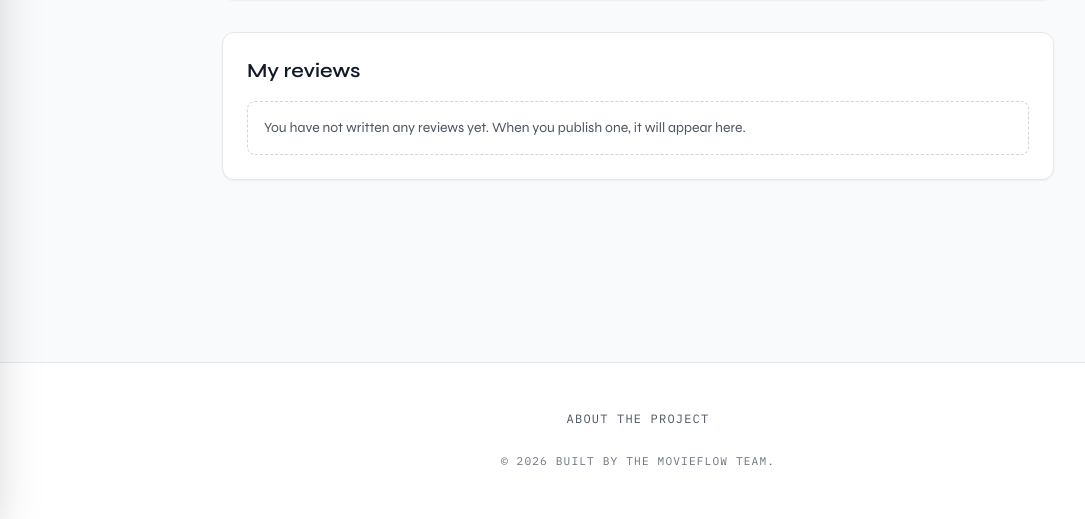
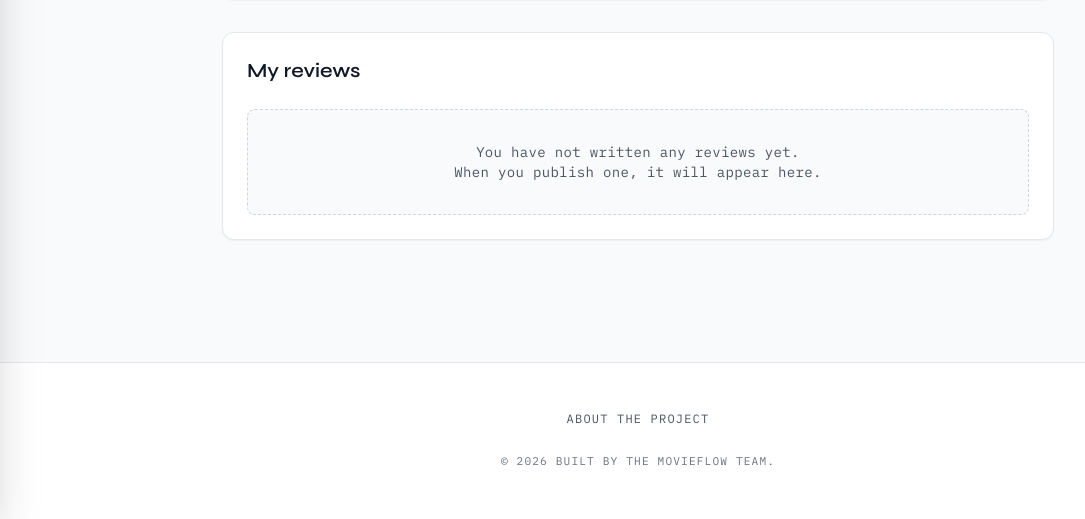
Before and after one commit to DRB03/MovieFlow, a Django app: page /profile/ in a window 1280 px wide. Shown: the part 281-800 px from the top of the page, without its empty margins (2-1087 px from the left). Run offline with Django 5.2, Linux system fonts and the light colour scheme; the visitor is signed in with stand-in values (Sample User, id 1); data that the repository does not hold is empty; some libraries are stand-ins or nearby versions.

Commit message:
feat(ui): redesign user profile reviews and correct 10-point scale

```diff
--- a/users/templates/users/profile.html
+++ b/users/templates/users/profile.html
@@ -2,7 +2,7 @@
 
 {% block content %}
 <section class="mx-auto max-w-4xl px-4 py-8 sm:px-6 lg:px-8">
-	<header class="mb-8 rounded-xl border border-gray-200 bg-white p-6 shadow-sm dark:border-bordercol dark:bg-surface/60">
+	<header class="mb-8 rounded-xl border border-gray-200 bg-white p-6 shadow-sm dark:border-bordercol dark:bg-surface/60 transition-colors">
 		<p class="font-mono text-xs uppercase tracking-widest text-gray-500 dark:text-muted">User profile</p>
 		<h1 class="mt-2 text-2xl font-bold text-gray-900 dark:text-textcol">
 			{% if profile_user.first_name %}
@@ -13,38 +13,72 @@
 		</h1>
 		<p class="mt-1 text-sm text-gray-600 dark:text-gray-300">Email: {{ profile_user.email|default:"Not provided" }}</p>
 		<p class="mt-4">
-			<a href="{% url 'logout' %}" class="inline-flex items-center rounded-md border border-gray-300 px-3 py-2 text-sm font-medium text-gray-700 hover:bg-gray-100 dark:border-bordercol dark:text-gray-200 dark:hover:bg-surface">Log out</a>
+			<a href="{% url 'logout' %}" class="inline-flex items-center rounded-md border border-gray-300 px-3 py-2 text-sm font-medium text-gray-700 hover:bg-gray-100 dark:border-bordercol dark:text-gray-200 dark:hover:bg-surface transition-colors">Log out</a>
 		</p>
 	</header>
 
-	<section class="rounded-xl border border-gray-200 bg-white p-6 shadow-sm dark:border-bordercol dark:bg-surface/60">
-		<h2 class="text-xl font-semibold text-gray-900 dark:text-textcol">My reviews</h2>
+	<section class="rounded-xl border border-gray-200 bg-white p-6 shadow-sm dark:border-bordercol dark:bg-surface/60 transition-colors">
+		<h2 class="text-xl font-semibold text-gray-900 dark:text-textcol mb-6">My reviews</h2>
 
 		{% if reviews %}
-			<ul class="mt-5 space-y-4">
+			<ul class="space-y-6">
 				{% for review in reviews %}
-					<li class="rounded-lg border border-gray-200 p-4 dark:border-bordercol">
-						<p class="text-sm font-mono uppercase tracking-wider text-gray-500 dark:text-muted">Movie</p>
-						<p class="text-base font-semibold text-gray-900 dark:text-textcol">{{ review.movie.title }}</p>
-						<p class="mt-3 text-sm font-mono uppercase tracking-wider text-gray-500 dark:text-muted">Review title</p>
-						<p class="text-base text-gray-900 dark:text-textcol">{{ review.title }}</p>
-						<p class="mt-3 text-sm font-mono uppercase tracking-wider text-gray-500 dark:text-muted">Rating</p>
-						<p class="text-base text-gray-900 dark:text-textcol">{{ review.rating }}/100</p>
-						<p class="mt-3 text-sm font-mono uppercase tracking-wider text-gray-500 dark:text-muted">Text</p>
-						<p class="text-base text-gray-700 dark:text-gray-200">{{ review.review|default:"No text" }}</p>
-						<form method="post" action="{% url 'delete_review' review.id %}" class="mt-4">
-							{% csrf_token %}
-							<button type="submit" class="inline-flex items-center rounded-md border border-red-300 px-3 py-2 text-sm font-medium text-red-700 hover:bg-red-50 dark:border-red-400/50 dark:text-red-400 dark:hover:bg-red-500/10">
-								Delete review
-							</button>
-						</form>
+					<li class="rounded-lg border border-gray-200 p-4 dark:border-bordercol flex flex-col sm:flex-row gap-5 transition-all hover:shadow-md dark:hover:bg-surface/80">
+
+						<div class="flex-shrink-0 mx-auto sm:mx-0">
+							<a href="{% url 'movie_detail' review.movie.id %}" class="block overflow-hidden rounded-md transition-transform hover:scale-105 shadow-sm">
+								{% if review.movie.poster_path %}
+									<img src="https://image.tmdb.org/t/p/w200/{{ review.movie.poster_path }}" alt="{{ review.movie.title }} poster" class="w-24 sm:w-28 object-cover h-auto">
+								{% else %}
+									<div class="w-24 sm:w-28 h-36 sm:h-40 bg-gray-200 dark:bg-gray-800 flex items-center justify-center">
+										<span class="text-[0.6rem] text-gray-500 font-mono uppercase tracking-widest text-center">No Poster</span>
+									</div>
+								{% endif %}
+							</a>
+						</div>
+
+						<div class="flex-1 flex flex-col justify-between">
+							<div>
+								<p class="text-[0.65rem] font-mono uppercase tracking-widest text-gray-500 dark:text-muted mb-1">Movie</p>
+								<a href="{% url 'movie_detail' review.movie.id %}" class="text-lg font-bold text-gray-900 dark:text-textcol hover:text-green-600 dark:hover:text-accent transition-colors inline-block mb-3">
+									{{ review.movie.title }}
+								</a>
+
+								<div class="grid grid-cols-1 sm:grid-cols-2 gap-4 mb-3 p-3 bg-gray-50 dark:bg-[#0f1215] rounded border border-gray-100 dark:border-bordercol">
+									<div>
+										<p class="text-[0.65rem] font-mono uppercase tracking-widest text-gray-500 dark:text-muted mb-1">Review title</p>
+										<p class="text-sm font-semibold text-gray-900 dark:text-textcol">{{ review.title }}</p>
+									</div>
+									<div>
+										<p class="text-[0.65rem] font-mono uppercase tracking-widest text-gray-500 dark:text-muted mb-1">Rating</p>
+										<p class="text-sm font-bold text-green-600 dark:text-accent">{{ review.rating|floatformat }}/10</p>
+									</div>
+								</div>
+
+								<div>
+									<p class="text-[0.65rem] font-mono uppercase tracking-widest text-gray-500 dark:text-muted mb-1">Text</p>
+									<p class="text-sm text-gray-700 dark:text-gray-300 italic">"{{ review.review|default:"No text provided" }}"</p>
+								</div>
+							</div>
+
+							<div class="mt-4 flex justify-end">
+								<form method="post" action="{% url 'delete_review' review.id %}">
+									{% csrf_token %}
+									<button type="submit" class="inline-flex items-center rounded border border-red-300 px-3 py-1.5 text-[0.7rem] font-mono uppercase tracking-widest text-red-700 hover:bg-red-50 dark:border-red-400/50 dark:text-red-400 dark:hover:bg-red-500/10 transition-colors">
+										Delete review
+									</button>
+								</form>
+							</div>
+						</div>
 					</li>
 				{% endfor %}
 			</ul>
 		{% else %}
-			<p class="mt-4 rounded-lg border border-dashed border-gray-300 p-4 text-sm text-gray-600 dark:border-bordercol dark:text-gray-300">
-				You have not written any reviews yet. When you publish one, it will appear here.
-			</p>
+			<div class="mt-4 rounded-lg border border-dashed border-gray-300 p-8 text-center dark:border-bordercol bg-gray-50 dark:bg-[#0f1215]">
+				<p class="text-sm text-gray-600 dark:text-gray-300 font-mono tracking-wide">
+					You have not written any reviews yet.<br>When you publish one, it will appear here.
+				</p>
+			</div>
 		{% endif %}
 	</section>
 </section>
```
